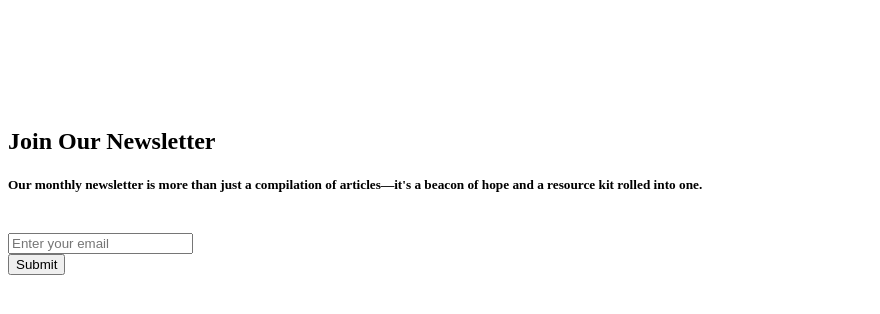
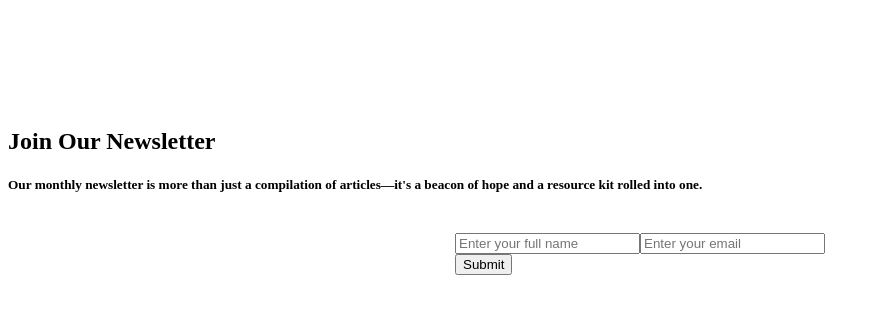
Before and after one commit to Jsmithseo/WatchMeGrowV2, a Next.js app: page /components/MainFourColumnLayout in a window 1280 px wide. Shown: the top 314 px of the page, without its empty margins (0-880 px from the left). Built offline with nearby package versions, Linux system fonts and the light colour scheme.

Commit message:
newsletter form

```diff
--- a/pages/components/NewsletterForm.js
+++ b/pages/components/NewsletterForm.js
@@ -1,4 +1,4 @@
-import React, { useState } from 'react';
+import React from 'react';
 import { Button, Form, FormGroup, Label, Input, Container } from 'reactstrap';
 
 function NewsletterForm() {
@@ -19,28 +19,45 @@ function NewsletterForm() {
 
     if (response.status === 200) {
       console.log('Email sent successfully');
-      window.location.href = "/thankyou";
-
+      window.location.href = '/thankyou';
     } else {
       console.error('Error sending email');
     }
   };
 
   return (
+    <div className="newsletter">
+
+      <style jsx>
+        {`
+
+        .newsletter {
+          margin: 0;
+          display: flex;
+          justify-content: center;
+        }
+        `}
+      </style>
     <Form onSubmit={handleSubmit}>
       <FormGroup>
+      <Input
+          type="name"
+          name="name"
+          id="name"
+          placeholder="Enter your full name"
+        />
         <Input
           type="email"
           name="email"
           id="email"
           placeholder="Enter your email"
-
         />
       </FormGroup>
       <Button type="submit" color="primary">
         Submit
       </Button>
     </Form>
+    </div>
   );
 }
 
```
